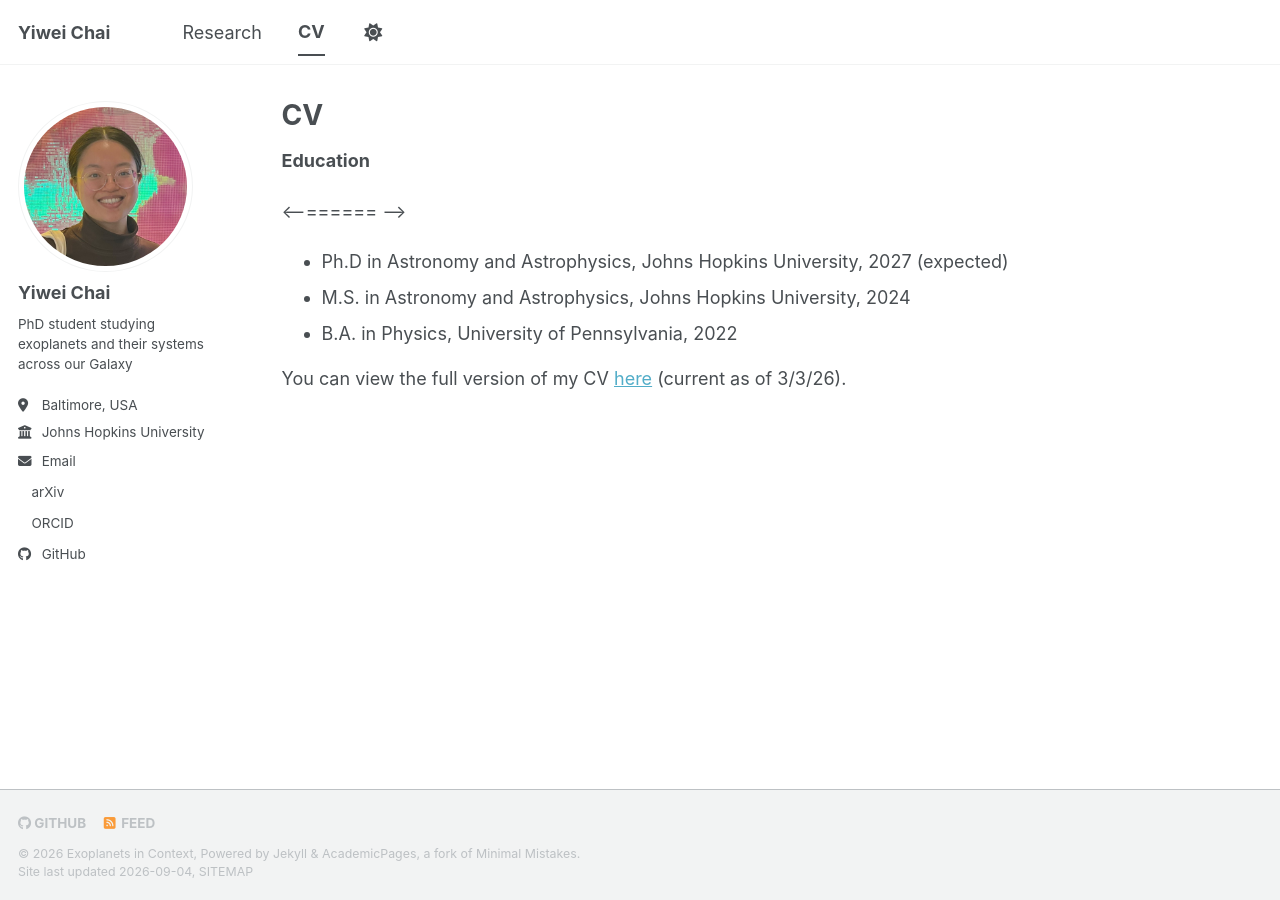
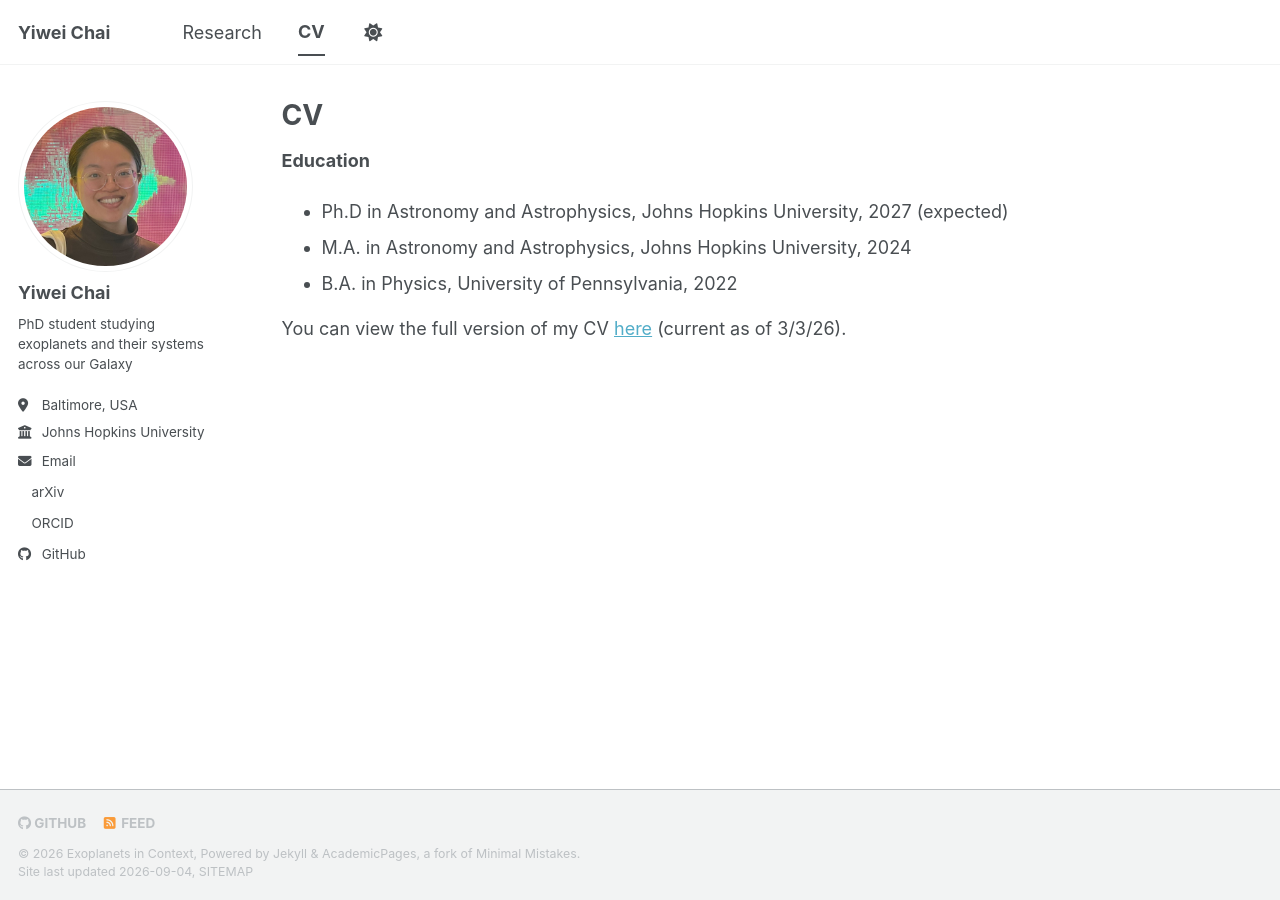
Before and after one commit to youais/youais.github.io, a Jekyll site: the page built from _pages/cv.md, in a window 1280 px wide. Built offline with Jekyll 4.4.1, drawn with Linux system fonts in a browser that asks for light colours; a style sheet for code colours, icons or effects is not loaded.

```diff
--- a/_pages/cv.md
+++ b/_pages/cv.md
@@ -10,12 +10,12 @@ redirect_from:
 {% include base_path %}
 
 <b>Education</b>
-
-<--======
+<!--
+======
 -->
 
 * Ph.D in Astronomy and Astrophysics, Johns Hopkins University, 2027 (expected)
-* M.S. in Astronomy and Astrophysics, Johns Hopkins University, 2024
+* M.A. in Astronomy and Astrophysics, Johns Hopkins University, 2024
 * B.A. in Physics, University of Pennsylvania, 2022
 
 You can view the full version of my CV [here](./yiwei_cv_grad_20260303.pdf) (current as of 3/3/26).
--- a/_portfolio/portfolio-2.html
+++ b/_portfolio/portfolio-2.html
@@ -1,7 +1,11 @@
 ---
 title: "Do sub-Neptunes around different types of stars look different?"
-excerpt: "Planets between Earth and Neptune in size are among the most common in our Galaxy, but we don't have one in our own solar system. Understanding what sbu
+excerpt: "Planets between Earth and Neptune in size are among the most common in our Galaxy, but we don't have one in our own solar system. Understanding what sbu"
+
+<!--
 <br/><img src='/images/500x300.png'>"
+-->
+
 collection: portfolio
 ---
 
```
Also changed, not shown: _pages/portfolio.html (deleted, +0 -13 lines), _pages/research.md (added, +47 -0 lines), _portfolio/portfolio-3.md (added).
